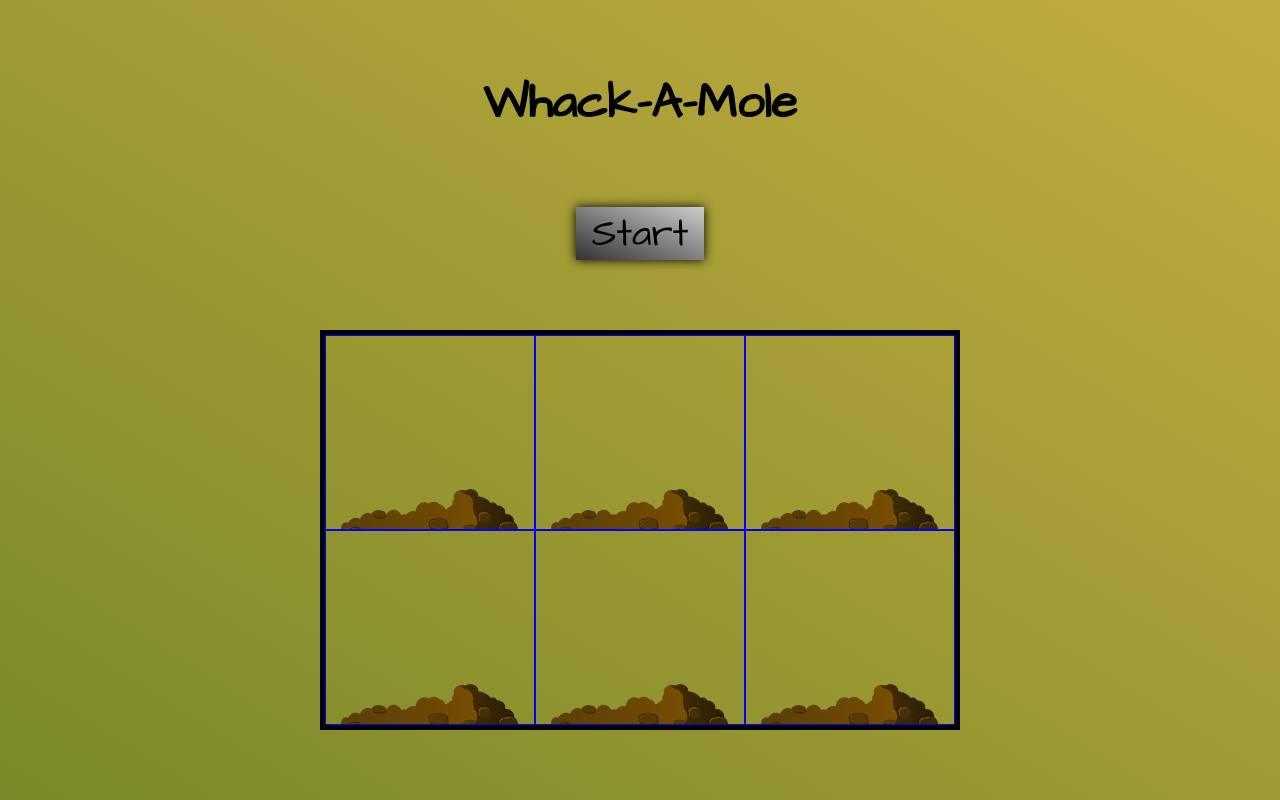
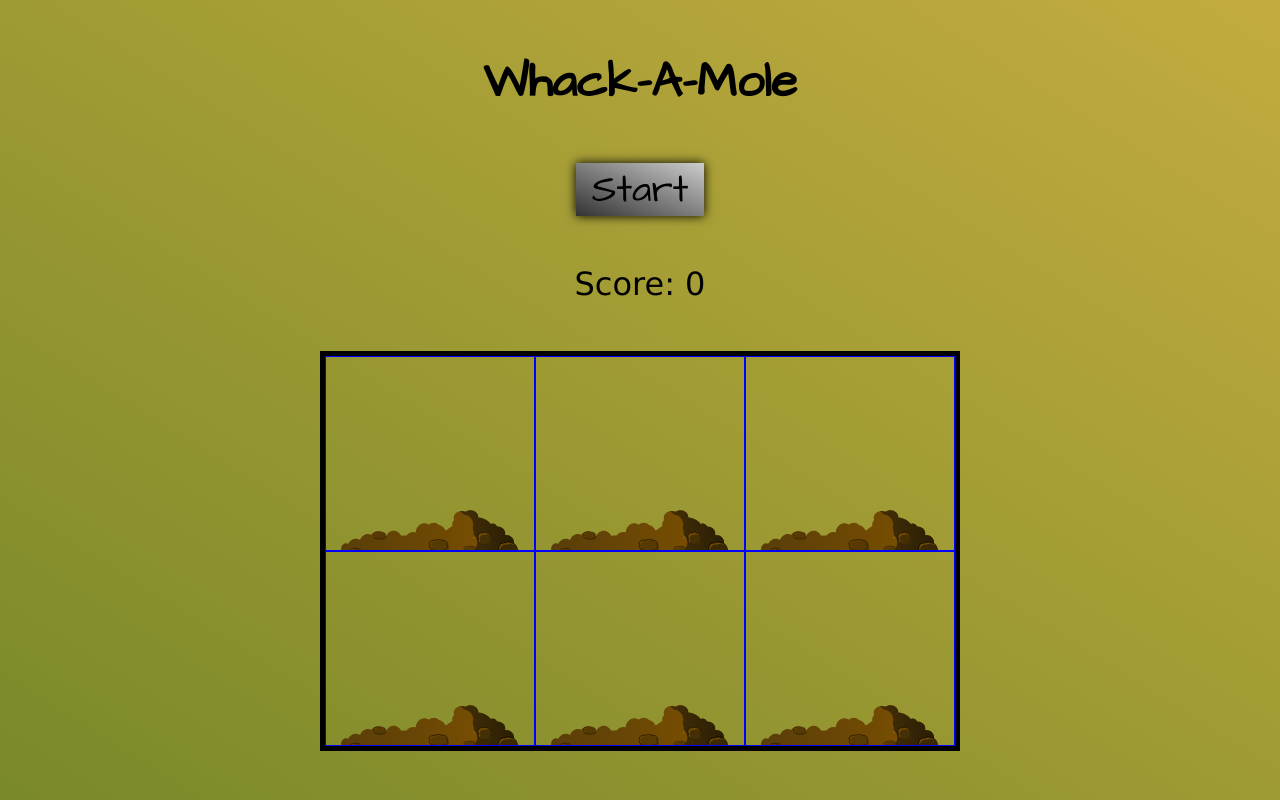
Before and after one commit to marksmirnow/whack-a-mole, a plain HTML site: page index.html in a window 1280 px wide. Drawn offline with Linux system fonts and the light colour scheme.

Commit message:
add score & scoreboard

```diff
--- a/app.js
+++ b/app.js
@@ -3,9 +3,11 @@ const startButton = document.querySelector('.button-start-game');
 const gameField = document.querySelector('.game-field');
 const moles = document.querySelectorAll('.mole');
 const holes = document.querySelectorAll('.hole');
+const scoreBoard = docement.querySelector('.score span');
 
 let lastHole;
 let isTimeUp = false;
+let score = 0;
 
 
 function getRandomTime(min, max) {
--- a/index.html
+++ b/index.html
@@ -17,6 +17,8 @@
       <h1 class="game-header">Whack-A-Mole</h1>
 
       <button type="button" class="button-start-game">Start</button>
+
+      <div class="score">Score: <span>0</span></div>
 
       <div class="game-field">
          <div class="game-target">
--- a/style.css
+++ b/style.css
@@ -12,6 +12,12 @@
    justify-content: space-evenly;
    align-items: center;
    font-family: 'Architects Daughter', cursive;
+}
+
+.score {
+   font-size: 2rem;
+   font-family: Verdana, Geneva, sans-serif;
+   position: relative;
 }
 
 .game-header {
```
